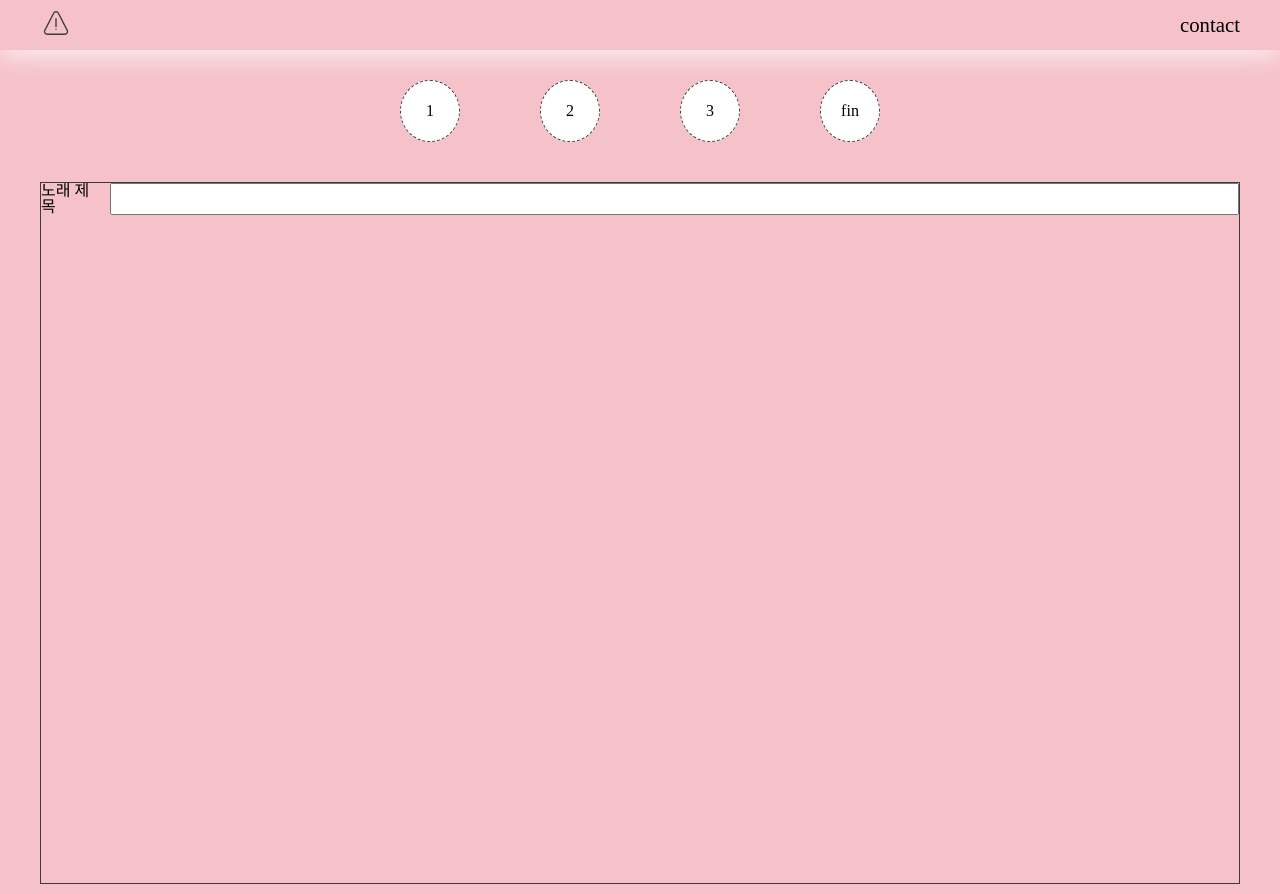
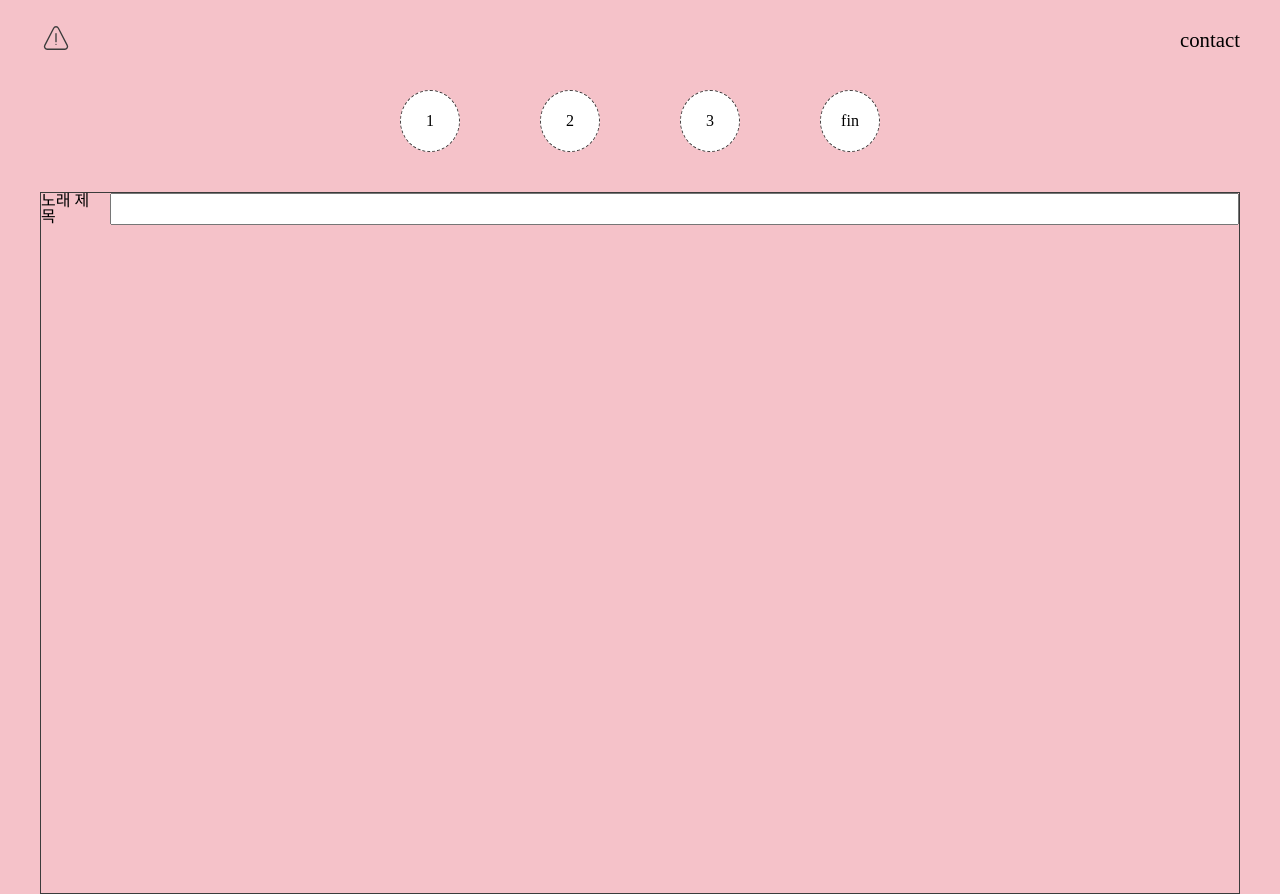
Before and after one commit to jisooround/woowoolele, a React (Vite) app: page /write in a window 1280 px wide. Built offline with nearby package versions, Linux system fonts and the light colour scheme; a web font is replaced by a local one.

Commit message:
design: header 스타일 수정

```diff
--- a/src/components/layout/Header.tsx
+++ b/src/components/layout/Header.tsx
@@ -21,10 +21,10 @@ const ContainerStyles = styled.header`
   display: flex;
   justify-content: space-between;
   align-items: center;
-  padding: 10px 40px;
+  padding: 40px 40px 20px 40px;
   box-sizing: border-box;
   background-color: var(--color-pink);
-  box-shadow: 0 2px 30px var(--color-white);
+  /* box-shadow: 0 2px 30px var(--color-white); */
   p {
     font-family: GowunDodumRegular;
     font-size: 1.3rem;
```
